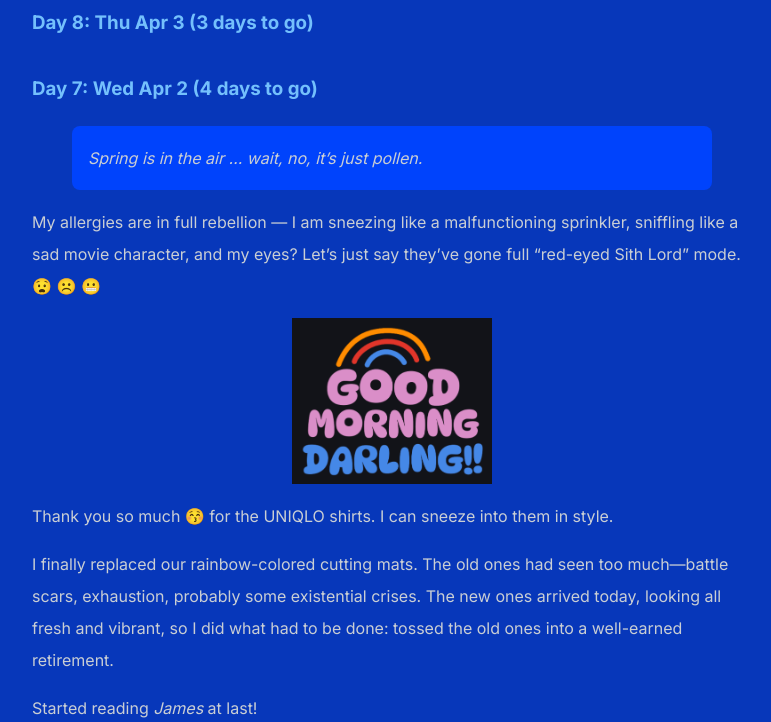
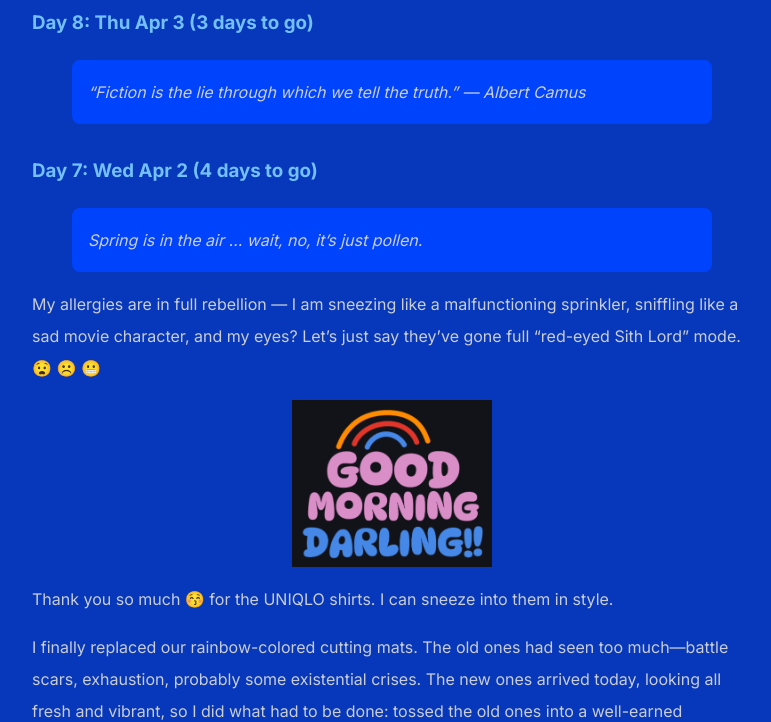
Before and after one commit to shihankanungo/shihankanungo.github.io, a Jekyll site: the page built from india-trip.md, in a window 1280 px wide and 900 px high, scrolled down 407 px, cut to the strip 178-900 px from the top of the window. Shown: the whole strip, without its empty margins (248-1019 px from the left). Built offline with Jekyll 4.4.1, drawn with Linux system fonts in a browser that asks for light colours.

Commit message:
Update india-trip.md

```diff
--- a/india-trip.md
+++ b/india-trip.md
@@ -10,7 +10,7 @@ title: X
 
 ### Day 8: Thu Apr 3 (3 days to go)
 
-
+> “Fiction is the lie through which we tell the truth.” --- Albert Camus
 
 ### Day 7: Wed Apr 2 (4 days to go)
 
```
